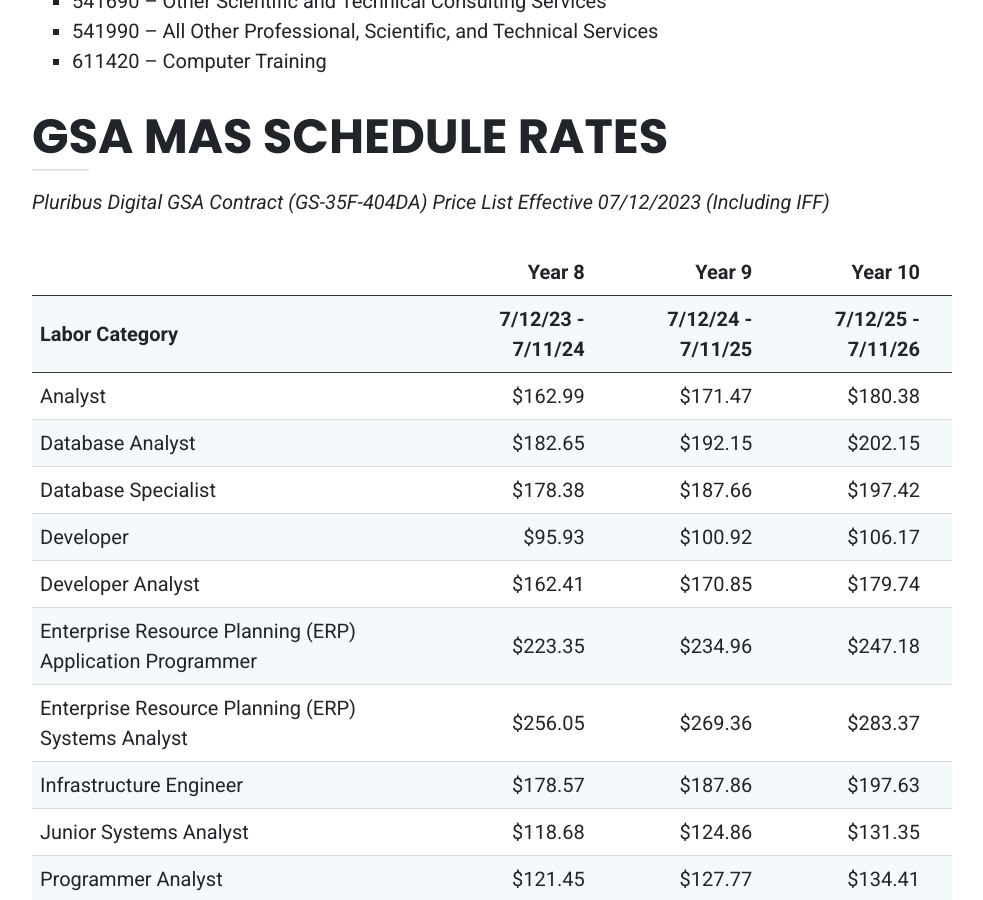
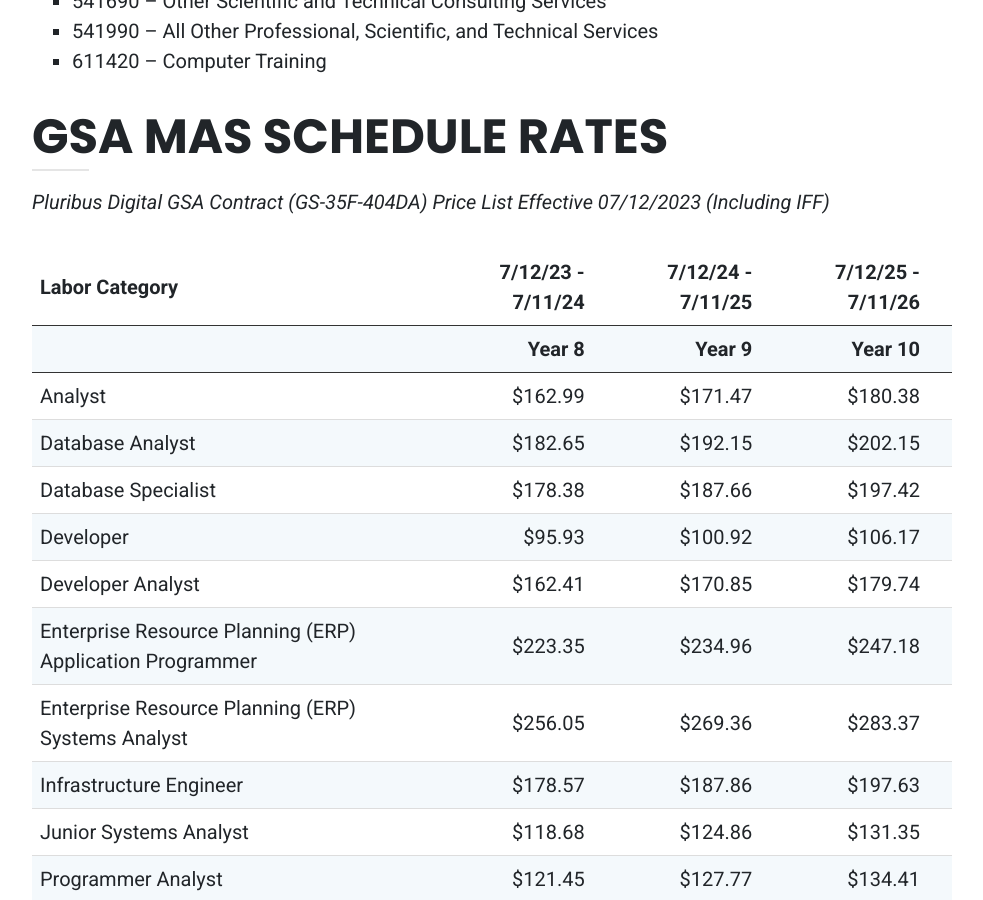
Before and after one commit to PluribusDigital/pluribusdigital-com, a Jekyll site: the page built from content/work/contract_vehicles/gsa_70.md, in a window 1280 px wide and 900 px high, scrolled down 1214 px. Shown: the whole window, without its empty margins (148-1131 px from the left). Built offline with Jekyll 4.4.1, drawn with Linux system fonts in a browser that asks for light colours.

Commit message:
Update gsa_70.md

```diff
--- a/content/work/contract_vehicles/gsa_70.md
+++ b/content/work/contract_vehicles/gsa_70.md
@@ -44,8 +44,9 @@
 
 _Pluribus Digital GSA Contract (GS-35F-404DA) Price List Effective 07/12/2023 (Including IFF)_
 
+
+| Labor Category | 7/12/23 - 7/11/24 | 7/12/24 - 7/11/25 | 7/12/25 - 7/11/26 |
 |  | Year 8 | Year 9 | Year 10 |
-| Labor Category | 7/12/23 - 7/11/24 | 7/12/24 - 7/11/25 | 7/12/25 - 7/11/26 |
 | :--- | ---: | ---: | ---: |
 | Analyst |	$162.99 | $171.47| $180.38 |
 | Database Analyst | $182.65 | $192.15 | $202.15 |
```
